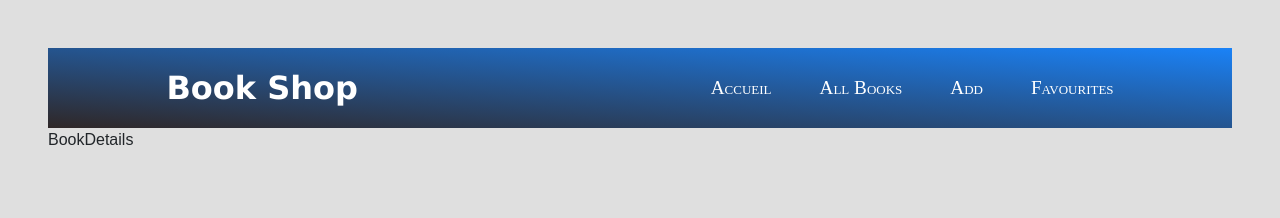
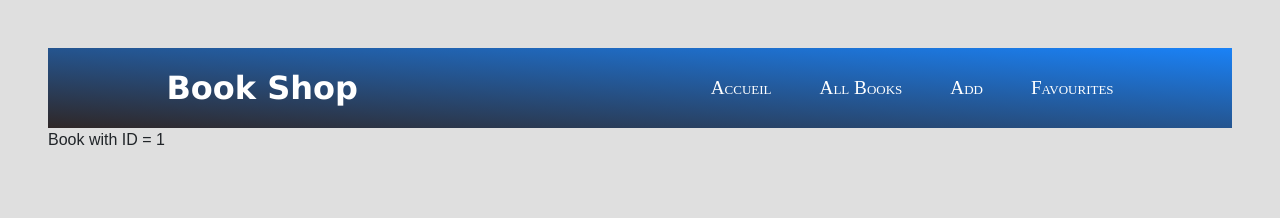
Before and after one commit to n2sy/react-advancia-a-25, a React (Vite) app: page /films/1 in a window 1280 px wide. Shown: the top 218 px of the page. Built offline with nearby package versions, Linux system fonts and the light colour scheme.

Commit message:
useParams for reading route paramters

```diff
--- a/src/App.jsx
+++ b/src/App.jsx
@@ -15,7 +15,10 @@ function App() {
         <Route path="/" element={<Accueil></Accueil>}></Route>
         <Route path="/all" element={<AllBooks></AllBooks>}></Route>
         <Route path="/favourites" element={<Favourites></Favourites>}></Route>
-        <Route path="/films/:id" element={<BookDetails></BookDetails>}></Route>
+        <Route
+          path="/films/:filmId"
+          element={<BookDetails></BookDetails>}
+        ></Route>
         <Route path="/add" element={<AddBook></AddBook>}></Route>
       </Routes>
     </>
--- a/src/components/BookItem.jsx
+++ b/src/components/BookItem.jsx
@@ -1,12 +1,12 @@
 import React from "react";
 import "./BookItem.css";
 import Card from "./Card";
-import { useNavigate } from "react-router";
+import { replace, useNavigate } from "react-router";
 function BookItem(props) {
   let navigate = useNavigate();
   return (
     <div
-      onClick={() => navigate("/films/" + props.unLivre.id)}
+      onClick={() => navigate(`/films/${props.unLivre.id}`, { replace: false })}
       className="item col-md-4"
     >
       <Card>
--- a/src/pages/BookDetails.jsx
+++ b/src/pages/BookDetails.jsx
@@ -1,7 +1,9 @@
 import React from "react";
+import { useParams } from "react-router";
 
 function BookDetails() {
-  return <div>BookDetails</div>;
+  let p = useParams();
+  return <div>Book with ID = {p.filmId} </div>;
 }
 
 export default BookDetails;
```
